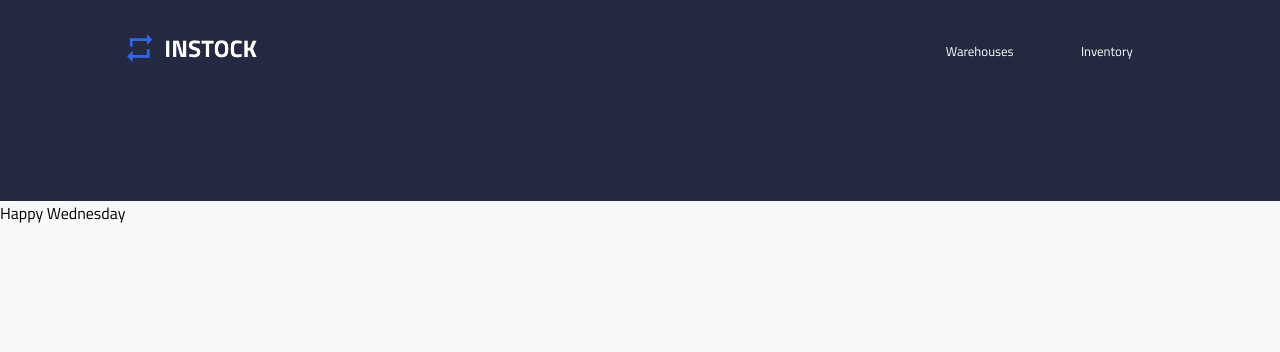
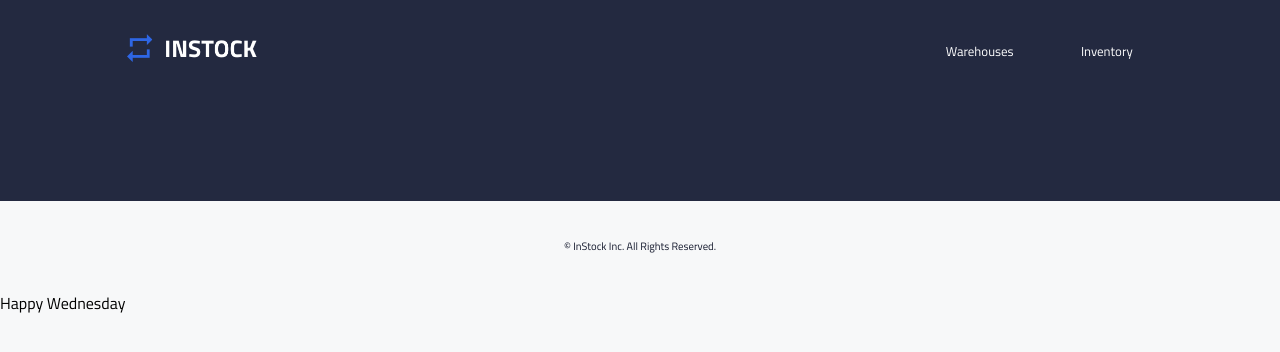
Before and after one commit to sandyngu/shredder-instock, a React (Create React App) app in the folder client/: page / in a window 1280 px wide. Shown: the top 352 px of the page. Built offline with nearby package versions, Linux system fonts and the light colour scheme.

Commit message:
Footer Template

```diff
--- a/client/src/App.js
+++ b/client/src/App.js
@@ -1,6 +1,7 @@
 import React from 'react';
 import './App.scss';
 import Header from './components/Header/Header';
+import Footer from './components/Footer/Footer';
 import { BrowserRouter as Router, Switch, Route } from 'react-router-dom';
 
 class App extends React.Component {
@@ -8,6 +9,7 @@ class App extends React.Component {
   return (
     <Router>
       <Header />
+      <Footer />
       <Switch>
         <div>Happy Wednesday</div>
       </Switch>
--- /dev/null
+++ b/client/src/components/Footer/Footer.jsx
@@ -0,0 +1,12 @@
+import React from 'react';
+import './footer.scss';
+
+function Footer() {
+    return (
+        <div className="footer">
+            <p className="footer__text">© InStock Inc. All Rights Reserved.</p>
+        </div>
+    )
+}
+
+export default Footer
--- /dev/null
+++ b/client/src/components/Footer/footer.scss
@@ -0,0 +1,11 @@
+@import '../../partials/global';
+
+.footer__text {
+    font-size: $p3-mobile-fontsize;
+    background-color: $light-grey;
+    margin: 0 auto;
+    text-align: center;
+    vertical-align: center;
+    color: $instock-black;
+    padding: 37px;
+}
```
